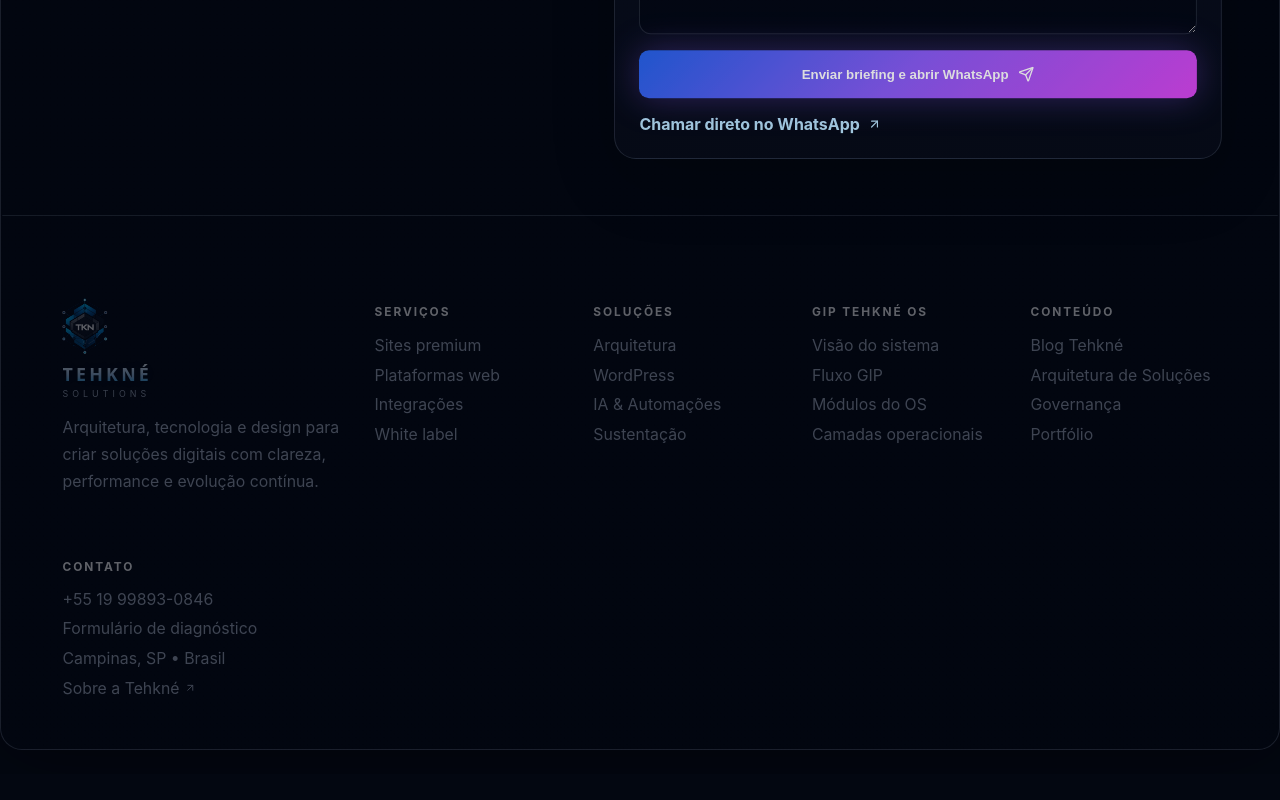
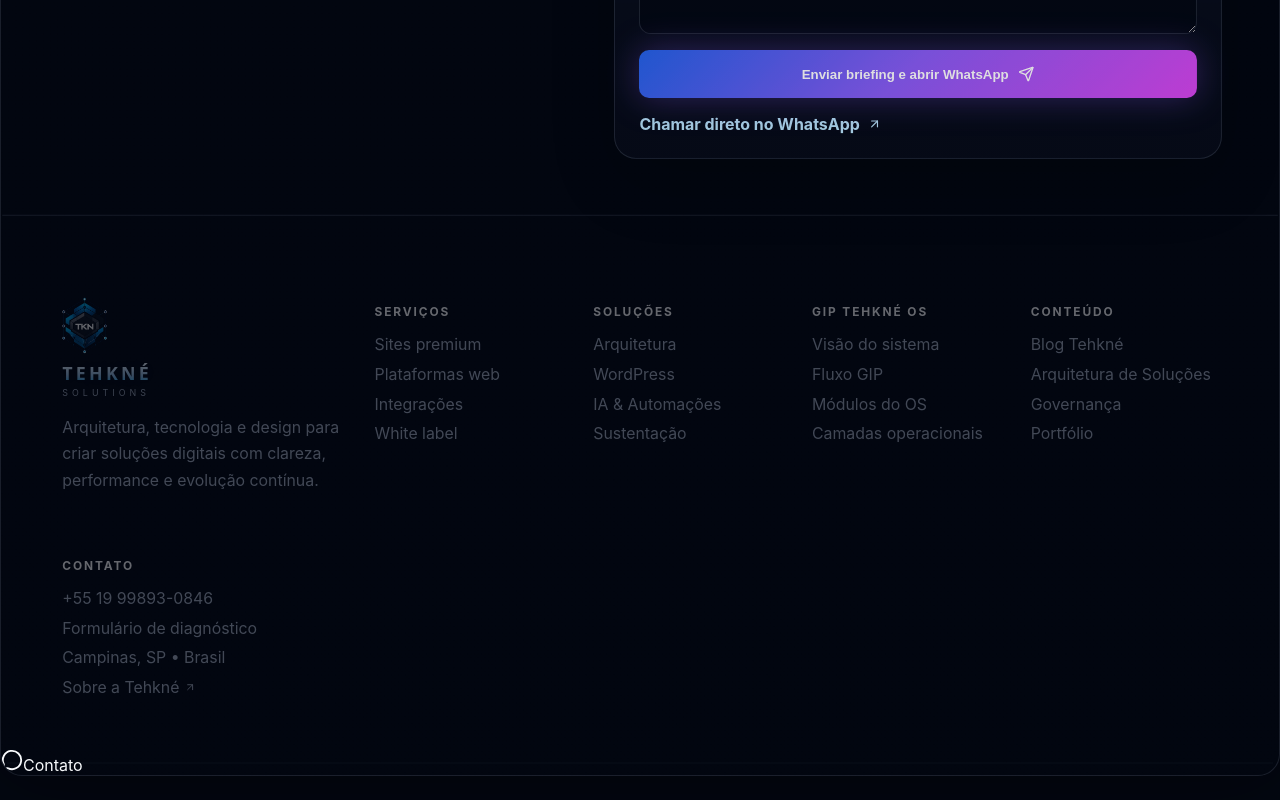
Before and after one commit to Tehkne-Solutions/tehkne-site, a Next.js app: page / in a window 1280 px wide. Shown: the part 9197-9997 px from the top of the page. Before the commit the page ends 9971 px from the top, so only its background shows below. Built offline with nearby package versions, Linux system fonts and the light colour scheme; no server answers.

Commit message:
feat: mount floating contact and CTA tracking

```diff
--- a/app/layout.tsx
+++ b/app/layout.tsx
@@ -2,6 +2,9 @@ import type { Metadata } from 'next';
 import Script from 'next/script';
 import { Analytics } from '@vercel/analytics/next';
 import BackToTop from './components/BackToTop';
+import CTAAnalytics from './components/CTAAnalytics';
+import FloatingContactButton from './components/FloatingContactButton';
+import RuntimeTextUpgrades from './components/RuntimeTextUpgrades';
 import SiteFooter from './components/SiteFooter';
 import SiteHeader from './components/SiteHeader';
 import './globals.css';
@@ -145,11 +148,14 @@ export default function RootLayout({ children }: Readonly<{ children: React.Reac
           strategy="afterInteractive"
           dangerouslySetInnerHTML={{ __html: JSON.stringify(organizationJsonLd) }}
         />
+        <CTAAnalytics />
+        <RuntimeTextUpgrades />
         <div id="top" className="site-shell">
           <div className="background-grid" />
           <SiteHeader />
           {children}
           <SiteFooter />
+          <FloatingContactButton />
           <BackToTop />
         </div>
         <Analytics />
```
